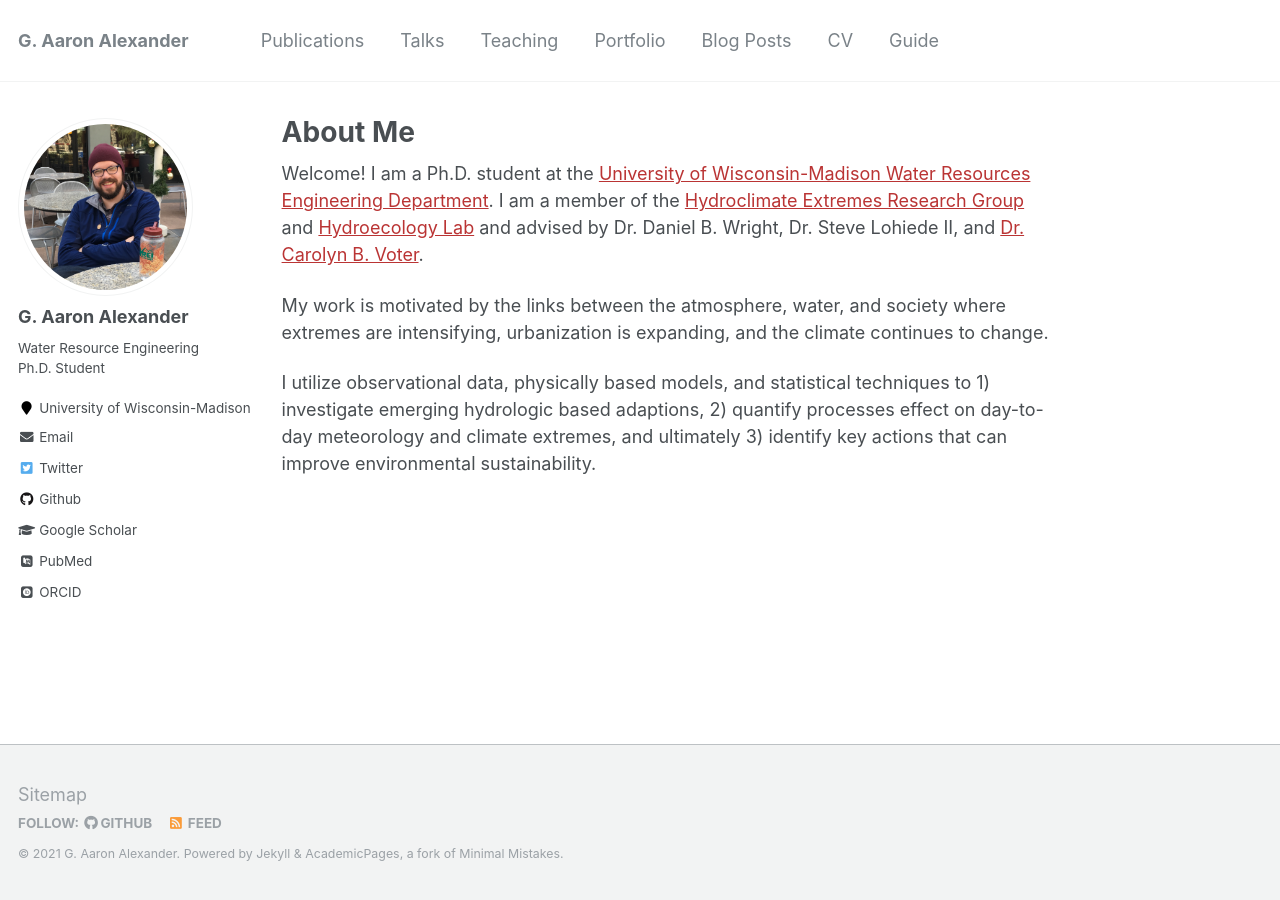
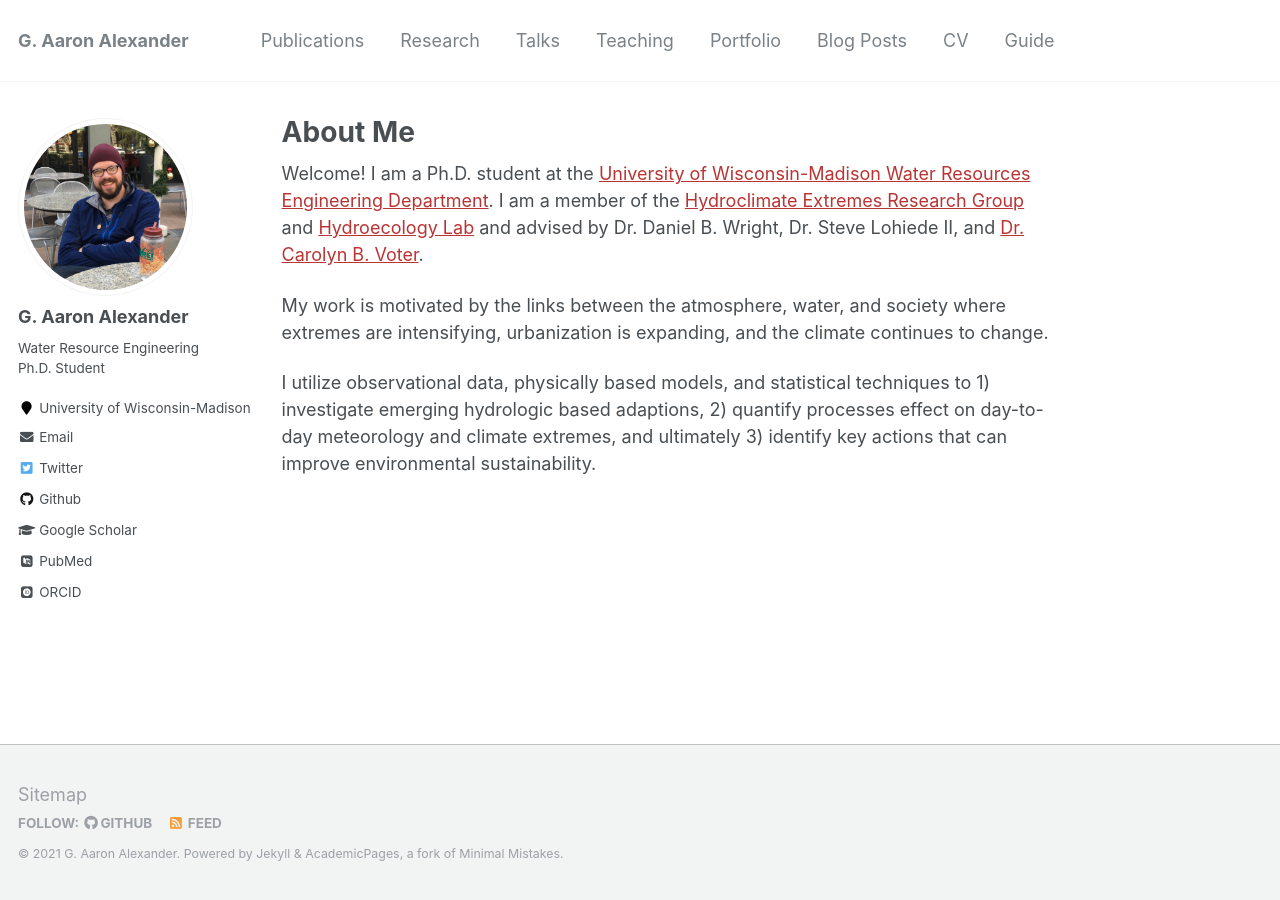
Before and after one commit to GAaronAlexander/gaaronalexander.github.io, a Jekyll site: the page built from _pages/about.md, in a window 1280 px wide. Built offline with Jekyll 4.4.1, drawn with Linux system fonts in a browser that asks for light colours; some web fonts are replaced.

Commit message:
changed navigation

```diff
--- a/_data/navigation.yml
+++ b/_data/navigation.yml
@@ -2,6 +2,9 @@
 main:
   - title: "Publications"
     url: /publications/
+
+  - title: "Research"
+    url: /researh/
 
   - title: "Talks"
     url: /talks/
```
